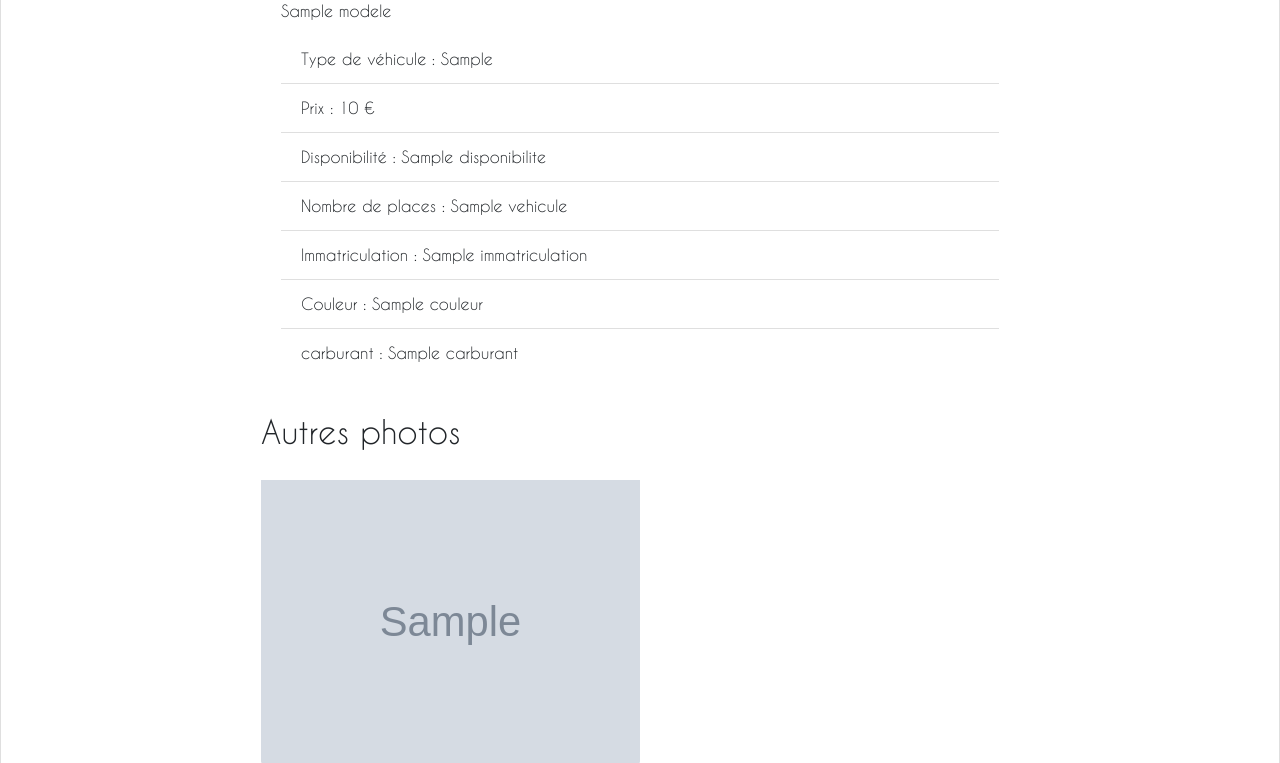
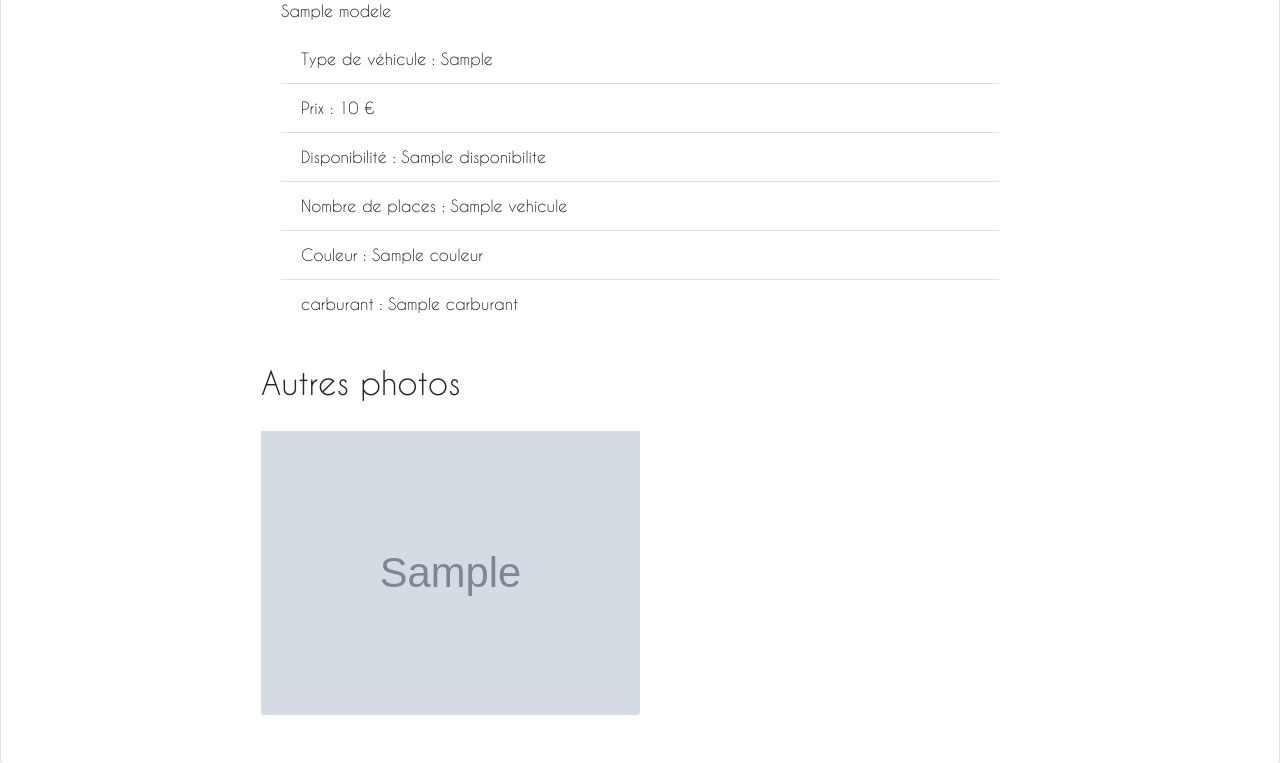
Before and after one commit to colinos10/horiza, a Symfony app: template templates/home/vehicule.html.twig in a window 1280 px wide. Shown: the part 954-1717 px from the top of the page. Run offline with Twig, Linux system fonts and the light colour scheme; the template is opened without the code that fills it: most values are stand-ins (such as "Sample title", 1, 10 or a date in 2020); grey boxes marked "Sample" are stand-in pictures; some libraries are stand-ins or nearby versions.

Commit message:
quelque changement dans vehicules

```diff
--- a/templates/home/vehicule.html.twig
+++ b/templates/home/vehicule.html.twig
@@ -20,7 +20,7 @@
                         <li class="list-group-item">Prix : {{ vehicule.prix|number_format(0, ',', ' ')}} €</li>
                         <li class="list-group-item">Disponibilité : {{ vehicule.disponibilite }}</li>
                         <li class="list-group-item">Nombre de places : {{ vehicule.nombrePlace }}</li>
-                        <li class="list-group-item">Immatriculation : {{ vehicule.immatriculation }}</li>
+                        {# <li class="list-group-item">Immatriculation : {{ vehicule.immatriculation }}</li> #}
                         <li class="list-group-item">Couleur : {{ vehicule.couleur }} </li>
                         <li class="list-group-item">carburant : {{ vehicule.carburant }}</li>
                     </ul>
```
